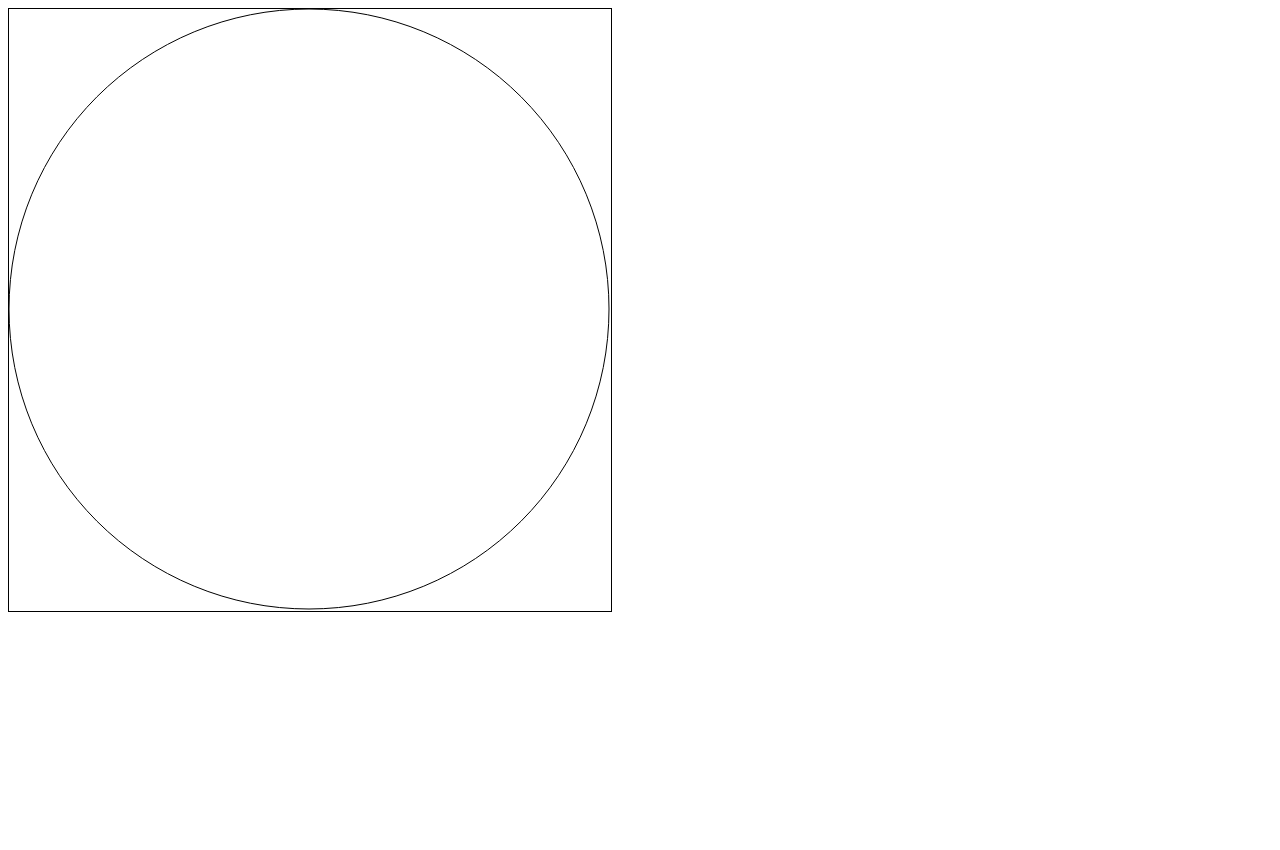
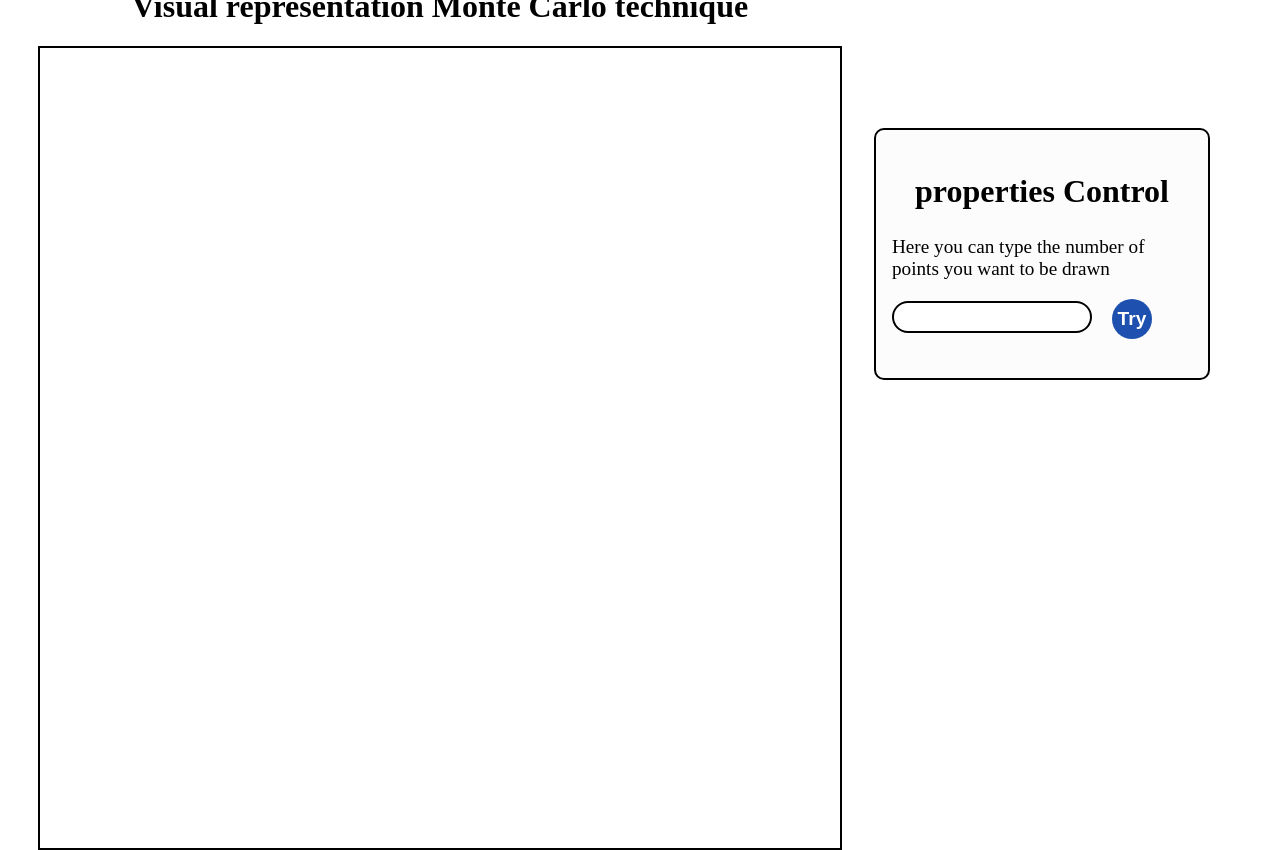
Before and after one commit to slondono19/Calculate-PI-using-monte-and-Visual, a plain HTML site: page index.html in a window 1280 px wide. Before the commit the page ends 800 px from the top, so only its background shows below. Drawn offline with Linux system fonts and the light colour scheme.

Commit message:
added clear

```diff
--- a/calculatePi.js
+++ b/calculatePi.js
@@ -1,26 +1,52 @@
-function calculatePi(numberOfPoints){
+let c = document.getElementById("myCanvas");
+let ctx = c.getContext("2d");
 
+function drawcircle(){
+ ctx.beginPath();
+ctx.arc(400, 400, 400, 0, 2 * Math.PI);
+ctx.stroke();
+ctx.clearRect(0, 0, c.width, c.height);
+}
+
+drawcircle();
+
+const numberOfPoints = document.querySelector('.pointsYouWant');
+const tryButton = document.querySelector('.try');
+const showPi = document.querySelector('.piShow');
+let pi = 0;
+
+
+function calculatePi(points){
 
     let pointsInCircle = 0;
     let pointsInSqure = 0;
 
-    for(let i = 0; i<= numberOfPoints; i++){
+
+    drawcircle();
+
+    for(let i = 0; i<= points; i++){
         pointsInSqure += 1;
 
-        let numInX = Math.random()*600;
-        let numInY = Math.random()*600;
+        let numInX = Math.random()*800;
+        let numInY = Math.random()*800;
         coordinates = Math.sqrt(numInY**2 + numInX**2);
         ctx.fillRect(numInX,numInY,1,1);
-        if(coordinates <= 600){
+        if(coordinates <= 800){
             pointsInCircle += 1;
         }
     }
 
-    return (pointsInCircle*4)/(pointsInSqure);
+    pi = (pointsInCircle*4)/(pointsInSqure);
+    //console.log(pi);
+    showPi.innerText = 'With '+ points+ ' points your pi calculation is: ' + pi;
 }
 
-var c = document.getElementById("myCanvas");
-var ctx = c.getContext("2d");
-ctx.beginPath();
-ctx.arc(300, 300, 300, 0, 2 * Math.PI);
-ctx.stroke();
+
+
+
+//Event listeners
+
+tryButton.addEventListener('click', function(){
+    calculatePi(numberOfPoints.value);
+    numberOfPoints.value = '';
+});
--- a/index.html
+++ b/index.html
@@ -4,11 +4,30 @@
     <meta charset="UTF-8">
     <meta http-equiv="X-UA-Compatible" content="IE=edge">
     <meta name="viewport" content="width=device-width, initial-scale=1.0">
-    <script src="calculatePi.js" defer></script>
+    <link rel="stylesheet" href="style.css">
+
     <title>Find PI</title>
 </head>
 <body>
-    <canvas id="myCanvas" width="602" height="602"
-    style="border:1px solid #000000;"></canvas>
+
+    <div class="container">
+        <div class="visualContainer">
+            <h1>Visual representation Monte Carlo technique</h1>
+            <canvas id="myCanvas" width="800" height="800"
+            style="border:2px solid #000000;"></canvas>
+        </div>
+        <div class="properties">
+            <h2>properties Control</h2>
+
+            <div class="pointsToBeDrawn">
+                <p>Here you can type the number of points you want to be drawn</p>
+                <input type="text" class="pointsYouWant">
+                <button class="try">Try</button>
+                <h3 class="piShow"></h3>
+            </div>
+        </div>
+    </div>
+
+    <script src="calculatePi.js" defer></script>
 </body>
 </html>
--- /dev/null
+++ b/style.css
@@ -0,0 +1,73 @@
+body{
+    display: flex;
+    flex-direction: row;
+    justify-content: center;
+    align-items: center;
+    height: 100vh;
+    overflow: hidden;
+}
+
+.container{
+    display: flex;
+    flex-direction: row;
+
+}
+.visualContainer{
+    display: flex;
+    flex-direction: column;
+    justify-content: center;
+    align-items: center;
+    height: 100vh;
+}
+
+.properties{
+    width: 300px;
+    height: 27vh;
+    border: 2px solid black;
+    border-radius: 10px;
+    margin: 2rem;
+    padding: 1rem;
+    background-color: rgb(252, 252, 252);
+    margin-top: 15vh;
+}
+
+h2{
+    text-align: center;
+    font-size: 2rem;
+}
+
+p{
+    font-size: 1.2rem;
+}
+
+.pointsToBeDrawn{
+    text-align: start;
+}
+
+input{
+    outline: none;
+    font-size: 1.5rem;
+    width: 60%;
+    margin-right: 1rem;
+    border-radius: 40px;
+    border: 2px solid black;
+    padding: 0rem .5rem;
+}
+
+button{
+    width: 40px;
+    height: 40px;
+    outline: none;
+    padding: .3rem;
+    font-size: 1.2rem;
+    border-radius: 50%;
+    font-weight: 600;
+    border: none;
+    color: white;
+    background-color: rgb(29, 80, 175);
+    transition: all .2s;
+}
+
+button:hover{
+    background-color: rgb(123, 185, 255);
+}
```
